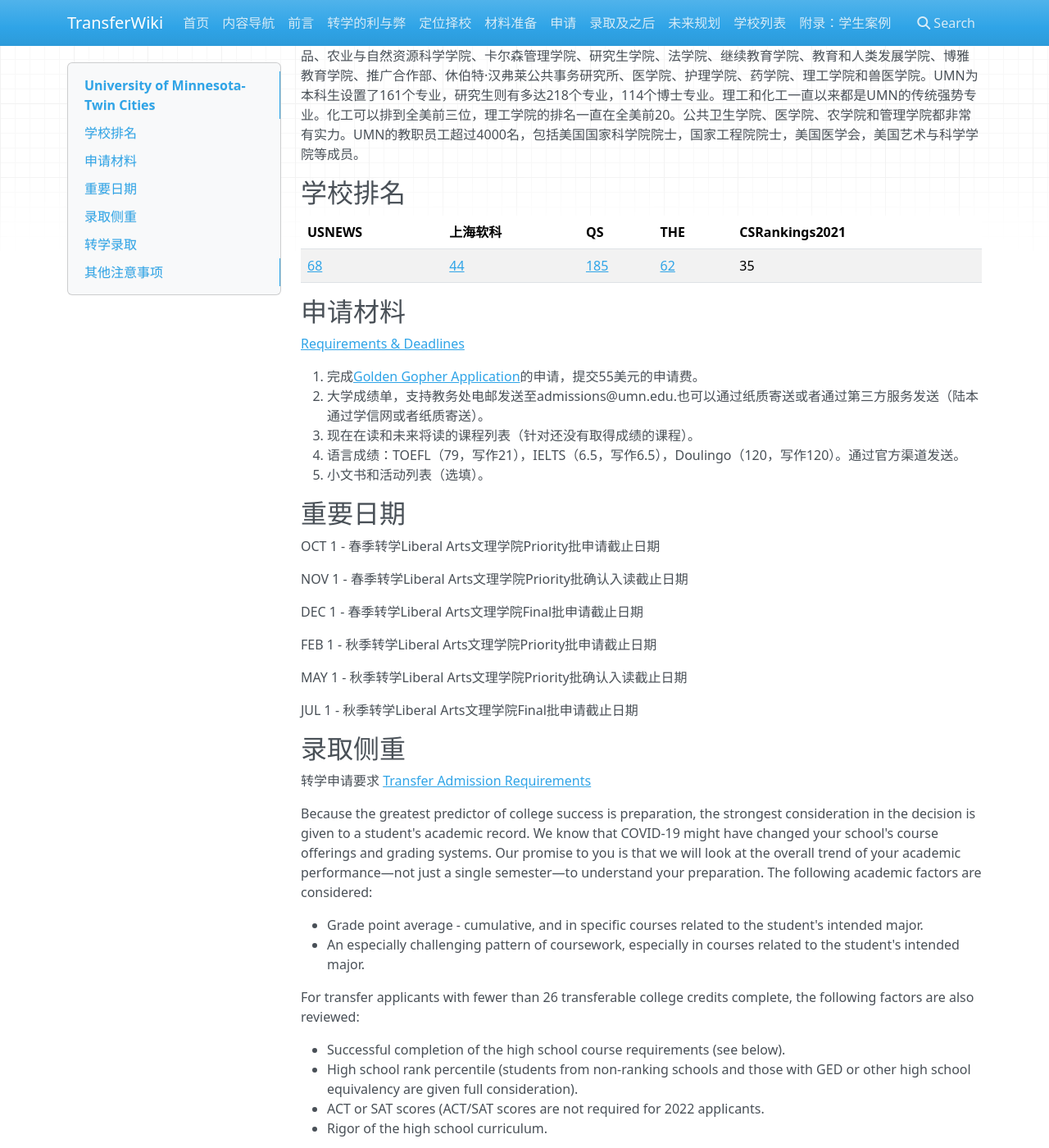
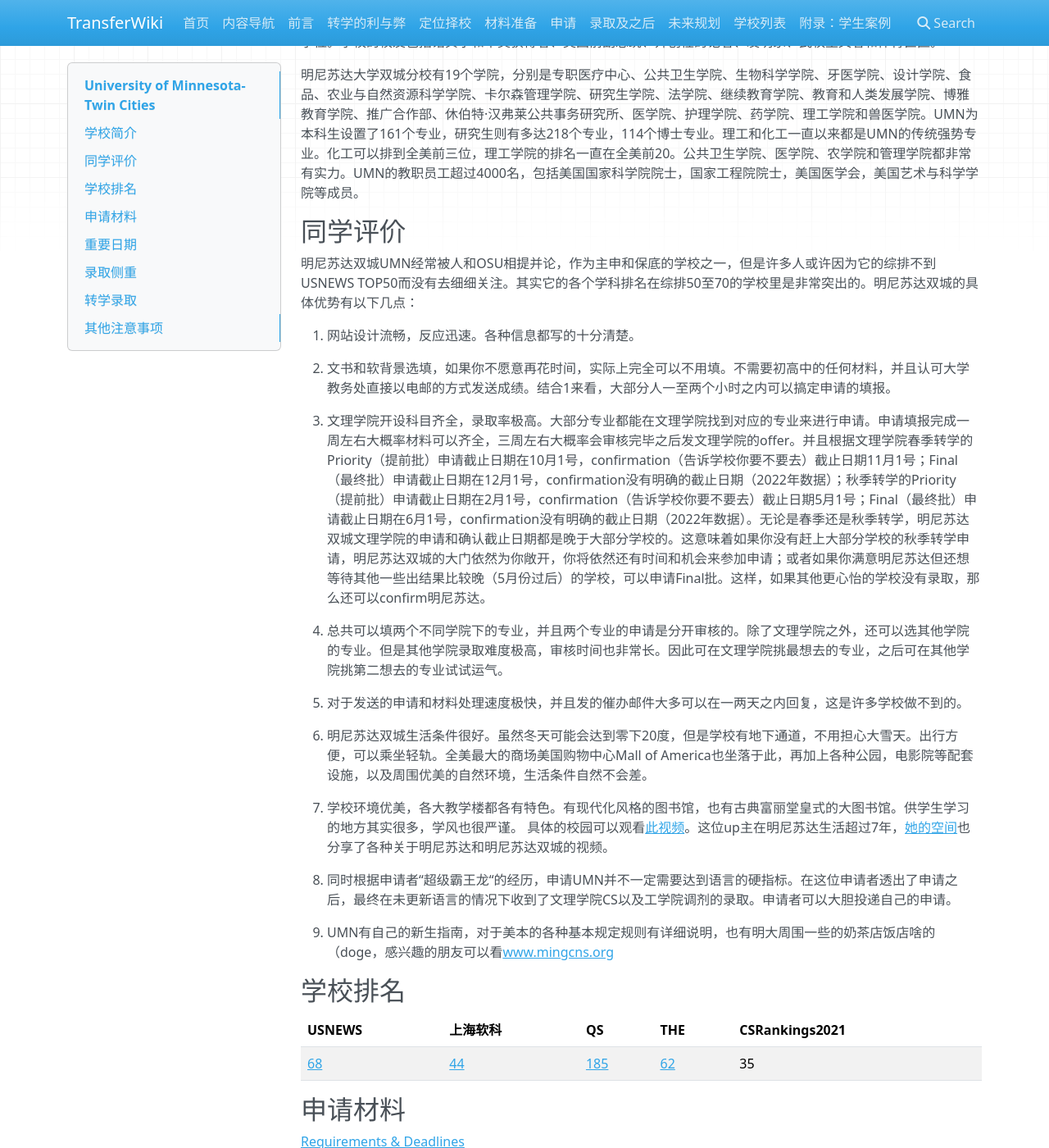
Before and after one commit to SihanXU/TransferWiki, an MkDocs documentation site: the page built from docs/schools/umn.md, in a window 1280 px wide and 1400 px high, scrolled down 278 px. Shown: the whole window at 82% size. Built offline with MkDocs 1.6.1, drawn with Linux system fonts in a browser that asks for light colours; nearby versions of some CDN libraries; some of the changed text lies outside the part shown.

Commit message:
Update umn.md

```diff
--- a/docs/schools/umn.md
+++ b/docs/schools/umn.md
@@ -1,10 +1,35 @@
 # University of Minnesota-Twin Cities
+
+## 学校简介
 
 明尼苏达大学双城校区（University of Minnesota, Twin Cities，缩写UMN），建校于1851年，是全美国最有声望的公立研究型大学之一，被誉为“公立常春藤”。学校位于美国明尼苏达州明尼阿波利斯市与圣保罗市。明尼阿波利斯是明尼苏达州最大城市，人口占全州总人口一半以上。圣保罗是美国明尼苏达州的州府，也是第二大城市。明尼苏达州有一个特点就是冷，非常冷！准备来UMN的同学要做好心理准备，这里的冬天会从10月开始一直到第二年4月才结束。
 
 明尼苏达大学拥有超过485,000名在校生，其中有63％的人居住在明尼苏达州，超过三分之一的人拥有博士学位或硕士学位。学校的校友包括诺贝尔和平奖获得者、美国前副总统、开创性的记者、发明家、民权主义者和体育巨匠。
 
 明尼苏达大学双城分校有19个学院，分别是专职医疗中心、公共卫生学院、生物科学学院、牙医学院、设计学院、食品、农业与自然资源科学学院、卡尔森管理学院、研究生学院、法学院、继续教育学院、教育和人类发展学院、博雅教育学院、推广合作部、休伯特·汉弗莱公共事务研究所、医学院、护理学院、药学院、理工学院和兽医学院。UMN为本科生设置了161个专业，研究生则有多达218个专业，114个博士专业。理工和化工一直以来都是UMN的传统强势专业。化工可以排到全美前三位，理工学院的排名一直在全美前20。公共卫生学院、医学院、农学院和管理学院都非常有实力。UMN的教职员工超过4000名，包括美国国家科学院院士，国家工程院院士，美国医学会，美国艺术与科学学院等成员。
+
+## 同学评价
+
+明尼苏达双城UMN经常被人和OSU相提并论，作为主申和保底的学校之一，但是许多人或许因为它的综排不到USNEWS TOP50而没有去细细关注。其实它的各个学科排名在综排50至70的学校里是非常突出的。明尼苏达双城的具体优势有以下几点：
+
+1. 网站设计流畅，反应迅速。各种信息都写的十分清楚。
+
+2. 文书和软背景选填，如果你不愿意再花时间，实际上完全可以不用填。不需要初高中的任何材料，并且认可大学教务处直接以电邮的方式发送成绩。结合1来看，大部分人一至两个小时之内可以搞定申请的填报。
+
+3. 文理学院开设科目齐全，录取率极高。大部分专业都能在文理学院找到对应的专业来进行申请。申请填报完成一周左右大概率材料可以齐全，三周左右大概率会审核完毕之后发文理学院的offer。并且根据文理学院春季转学的Priority（提前批）申请截止日期在10月1号，confirmation（告诉学校你要不要去）截止日期11月1号；Final（最终批）申请截止日期在12月1号，confirmation没有明确的截止日期（2022年数据）；秋季转学的Priority（提前批）申请截止日期在2月1号，confirmation（告诉学校你要不要去）截止日期5月1号；Final（最终批）申请截止日期在6月1号，confirmation没有明确的截止日期（2022年数据）。无论是春季还是秋季转学，明尼苏达双城文理学院的申请和确认截止日期都是晚于大部分学校的。这意味着如果你没有赶上大部分学校的秋季转学申请，明尼苏达双城的大门依然为你敞开，你将依然还有时间和机会来参加申请；或者如果你满意明尼苏达但还想等待其他一些出结果比较晚（5月份过后）的学校，可以申请Final批。这样，如果其他更心怡的学校没有录取，那么还可以confirm明尼苏达。
+
+4. 总共可以填两个不同学院下的专业，并且两个专业的申请是分开审核的。除了文理学院之外，还可以选其他学院的专业。但是其他学院录取难度极高，审核时间也非常长。因此可在文理学院挑最想去的专业，之后可在其他学院挑第二想去的专业试试运气。
+
+5. 对于发送的申请和材料处理速度极快，并且发的催办邮件大多可以在一两天之内回复，这是许多学校做不到的。
+
+6. 明尼苏达双城生活条件很好。虽然冬天可能会达到零下20度，但是学校有地下通道，不用担心大雪天。出行方便，可以乘坐轻轨。全美最大的商场美国购物中心Mall of America也坐落于此，再加上各种公园，电影院等配套设施，以及周围优美的自然环境，生活条件自然不会差。
+
+7. 学校环境优美，各大教学楼都各有特色。有现代化风格的图书馆，也有古典富丽堂皇式的大图书馆。供学生学习的地方其实很多，学风也很严谨。
+具体的校园可以观看[此视频](https://www.bilibili.com/video/BV1J4411m7zy?spm_id_from=333.999.0.0)。这位up主在明尼苏达生活超过7年，[她的空间](https://space.bilibili.com/337678006)也分享了各种关于明尼苏达和明尼苏达双城的视频。
+
+8. 同时根据申请者“超级霸王龙“的经历，申请UMN并不一定需要达到语言的硬指标。在这位申请者透出了申请之后，最终在未更新语言的情况下收到了文理学院CS以及工学院调剂的录取。申请者可以大胆投递自己的申请。
+
+9. UMN有自己的新生指南，对于美本的各种基本规定规则有详细说明，也有明大周围一些的奶茶店饭店啥的（doge，感兴趣的朋友可以看[www.mingcns.org](www.mingcns.org)
 
 ## 学校排名
 
@@ -66,5 +91,5 @@ For transfer applicants with fewer than 26 transferable college credits complete
 
 ## 其他注意事项
 
-对于宁诺的同学来说，UMN不认可宁诺大一的学分，可转学分较少。
-语言分数不够同样可以予以考虑，若是语言分数不合格也可以大胆尝试。
+- 对于宁诺的同学来说，UMN不认可宁诺大一的学分，可转学分较少。
+- 语言分数不够同样可以予以考虑，若是语言分数不合格也可以大胆尝试。
```
